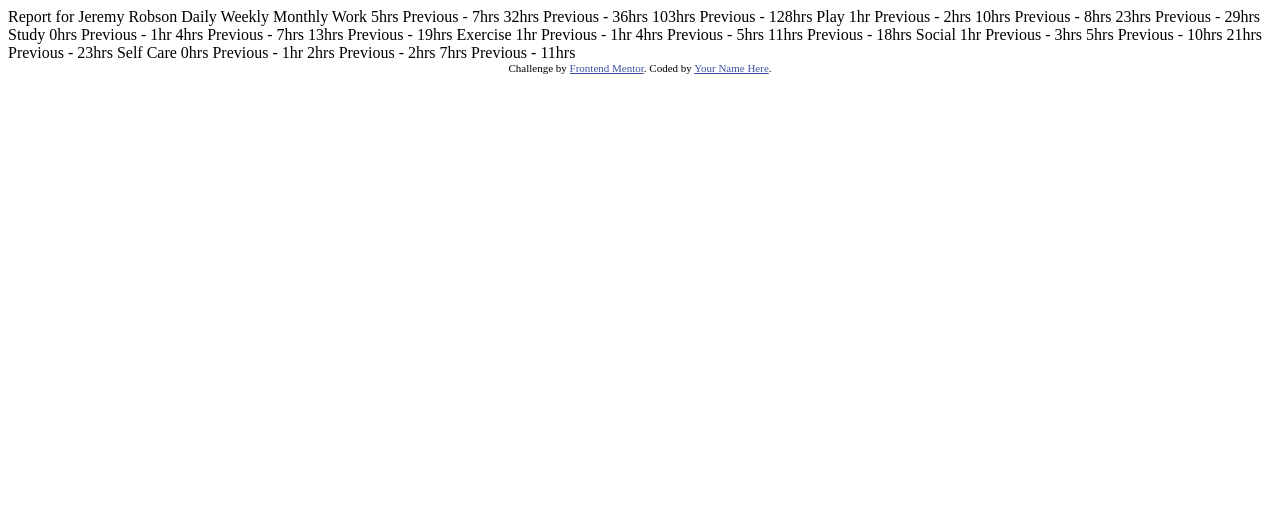
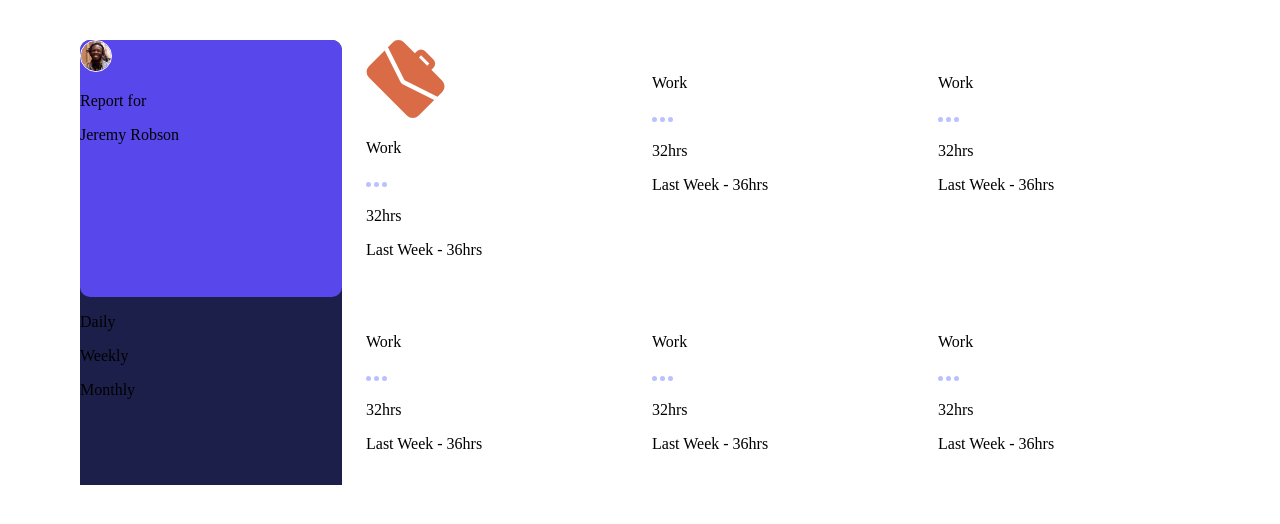
Before and after one commit to PrajwalDhule/Time-tracking-dashboard, a plain HTML site: page index.html in a window 1280 px wide. Drawn offline with Linux system fonts and the light colour scheme.

Commit message:
first break

```diff
--- a/index.html
+++ b/index.html
@@ -1,80 +1,118 @@
 <!DOCTYPE html>
 <html lang="en">
+
 <head>
   <meta charset="UTF-8">
-  <meta name="viewport" content="width=device-width, initial-scale=1.0"> <!-- displays site properly based on user's device -->
+  <meta name="viewport" content="width=device-width, initial-scale=1.0">
+  <!-- displays site properly based on user's device -->
 
   <link rel="icon" type="image/png" sizes="32x32" href="./images/favicon-32x32.png">
+  <link rel="stylesheet" href="style.css">
 
   <title>Frontend Mentor | Time tracking dashboard</title>
 
-  <!-- Feel free to remove these styles or customise in your own stylesheet 👍 -->
-  <style>
-    .attribution { font-size: 11px; text-align: center; }
-    .attribution a { color: hsl(228, 45%, 44%); }
-  </style>
 </head>
+
 <body>
+  <div class="screen">
+    <div class="container">
+      <div class="all long" id="1">
+        <div class="long-top">
+          <img class="jeremy-img" src="./images/image-jeremy.png" alt="">
 
-  Report for
-  Jeremy Robson
-
-  Daily
-  Weekly
-  Monthly
-
-  Work
-  5hrs <!-- daily -->
-  Previous - 7hrs <!-- daily -->
-  32hrs <!-- weekly -->
-  Previous - 36hrs <!-- weekly -->
-  103hrs <!-- monthly -->
-  Previous - 128hrs <!-- monthly -->
-
-  Play
-  1hr <!-- daily -->
-  Previous - 2hrs <!-- daily -->
-  10hrs <!-- weekly -->
-  Previous - 8hrs <!-- weekly -->
-  23hrs <!-- monthly -->
-  Previous - 29hrs <!-- monthly -->
-
-  Study
-  0hrs <!-- daily -->
-  Previous - 1hr <!-- daily -->
-  4hrs <!-- weekly -->
-  Previous - 7hrs <!-- weekly -->
-  13hrs <!-- monthly -->
-  Previous - 19hrs <!-- monthly -->
-
-  Exercise
-  1hr <!-- daily -->
-  Previous - 1hr <!-- daily -->
-  4hrs <!-- weekly -->
-  Previous - 5hrs <!-- weekly -->
-  11hrs <!-- monthly -->
-  Previous - 18hrs <!-- monthly -->
-
-  Social
-  1hr <!-- daily -->
-  Previous - 3hrs <!-- daily -->
-  5hrs <!-- weekly -->
-  Previous - 10hrs <!-- weekly -->
-  21hrs <!-- monthly -->
-  Previous - 23hrs <!-- monthly -->
-
-  Self Care
-  0hrs <!-- daily -->
-  Previous - 1hr <!-- daily -->
-  2hrs <!-- weekly -->
-  Previous - 2hrs <!-- weekly -->
-  7hrs <!-- monthly -->
-  Previous - 11hrs <!-- monthly -->
-
-
-  <div class="attribution">
+          <p class="report">Report for</p>
+          <p class="jeremy-text">Jeremy Robson</p>
+        </div>
+        <div class="long-bottom">
+          <p class="daily">Daily</p>
+          <p class="weekly">Weekly</p>
+          <p class="monthly">Monthly</p>
+        </div>
+      </div>
+      <div class="all short" id="2">
+        <div class="short-top">
+          <img src="./images/icon-work.svg" alt="" class="icon icon1">
+        </div>
+        <div class="short-bottom">
+          <div class="one">
+            <p class="field">Work</p>
+            <img src="./images/icon-ellipsis.svg" alt="" class="dot">
+          </div>
+          <p class="two" id="current1">32hrs</p>
+          <p class="three" id="previous1">Last Week - 36hrs</p>
+        </div>
+      </div>
+      <div class="all short" id="3">
+        <div class="short-top">
+          <img src="" alt="" class="icon icon1">
+        </div>
+        <div class="short-bottom">
+          <div class="one">
+            <p class="field">Work</p>
+            <img src="./images/icon-ellipsis.svg" alt="" class="dot">
+          </div>
+          <p class="two" id="current2">32hrs</p>
+          <p class="three" id="previous2">Last Week - 36hrs</p>
+        </div>
+      </div>
+      <div class="all short" id="4">
+        <div class="short-top">
+          <img src="" alt="" class="icon icon1">
+        </div>
+        <div class="short-bottom">
+          <div class="one">
+            <p class="field">Work</p>
+            <img src="./images/icon-ellipsis.svg" alt="" class="dot">
+          </div>
+          <p class="two" id="current3">32hrs</p>
+          <p class="three" id="previous3">Last Week - 36hrs</p>
+        </div>
+      </div>
+      <div class="all short" id="5">
+        <div class="short-top">
+          <img src="" alt="" class="icon icon1">
+        </div>
+        <div class="short-bottom">
+          <div class="one">
+            <p class="field">Work</p>
+            <img src="./images/icon-ellipsis.svg" alt="" class="dot">
+          </div>
+          <p class="two" id="current4">32hrs</p>
+          <p class="three" id="previous4">Last Week - 36hrs</p>
+        </div>
+      </div>
+      <div class="all short" id="6">
+        <div class="short-top">
+          <img src="" alt="" class="icon icon1">
+        </div>
+        <div class="short-bottom">
+          <div class="one">
+            <p class="field">Work</p>
+            <img src="./images/icon-ellipsis.svg" alt="" class="dot">
+          </div>
+          <p class="two" id="current5">32hrs</p>
+          <p class="three" id="previous5">Last Week - 36hrs</p>
+        </div>
+      </div>
+      <div class="all short" id="7">
+        <div class="short-top">
+          <img src="" alt="" class="icon icon1">
+        </div>
+        <div class="short-bottom">
+          <div class="one">
+            <p class="field">Work</p>
+            <img src="./images/icon-ellipsis.svg" alt="" class="dot">
+          </div>
+          <p class="two" id="current6">32hrs</p>
+          <p class="three" id="previous6">Last Week - 36hrs</p>
+        </div>
+      </div>
+    </div>
+  </div>
+  <!-- <div class="attribution">
     Challenge by <a href="https://www.frontendmentor.io?ref=challenge" target="_blank">Frontend Mentor</a>.
     Coded by <a href="#">Your Name Here</a>.
-  </div>
+  </div> -->
 </body>
+
 </html>
--- /dev/null
+++ b/style.css
@@ -0,0 +1,101 @@
+.attribution { font-size: 11px; text-align: center; }
+.attribution a { color: hsl(228, 45%, 44%); }
+
+:root {
+    --long: hsl(246, 80%, 60%);
+    --work: hsl(15, 100%, 70%);
+    --play: hsl(195, 74%, 62%);
+    --study: hsl(348, 100%, 68%);
+    --exercise: hsl(145, 58%, 55%);
+    --social: hsl(264, 64%, 52%);
+    --self-care: hsl(43, 84%, 65%);
+
+    --vd-blue: hsl(226, 43%, 10%);
+    --d-blue: hsl(235, 46%, 20%);
+    --ds-blue: hsl(235, 45%, 61%);
+    --pale-blue: hsl(236, 100%, 87%);
+
+    --fs-title: 18px;
+  }
+
+.screen{
+    display: flex;
+    justify-content: center;
+    align-items: center;
+}
+
+.container{
+    display: grid;
+    gap: 1.5rem;
+    width: min(95%, 70rem);
+    grid-auto-columns: 1fr;
+    grid-template-areas:
+    'one'
+    'two'
+    'three'
+    'four'
+    'five'
+    'six'
+    'seven';
+    padding-block: 2rem;
+    margin-inline: auto;
+}
+
+.all{
+    border-radius: 10px;
+}
+
+.all:nth-child(1){
+    grid-area: one;
+}
+.all:nth-child(2){
+    grid-area: two;
+}
+.all:nth-child(3){
+    grid-area: three;
+}
+.all:nth-child(4){
+    grid-area: four;
+}
+.all:nth-child(5){
+    grid-area: five;
+}
+.all:nth-child(6){
+    grid-area: six;
+}
+.all:nth-child(7){
+    grid-area: seven;
+}
+
+.jeremy-img{
+    width: 30px;
+    border-radius: 50%;
+    border: 1px solid white;
+}
+
+.long{
+    background-color: var(--d-blue);
+}
+
+.long-top{
+    height: 60%;
+    background-color: var(--long);
+    border-radius: 10px;
+}
+.long-bottom{
+    background-color: var(--d-blue);
+    margin-bottom: 0;
+    height: 40%;
+}
+
+.daily{
+    margin-top: 0;
+}
+
+@media (min-width: 40em) {
+    .container {
+        grid-template-areas:
+        "one two three four"
+        "one five six seven";
+    }
+  }
```
